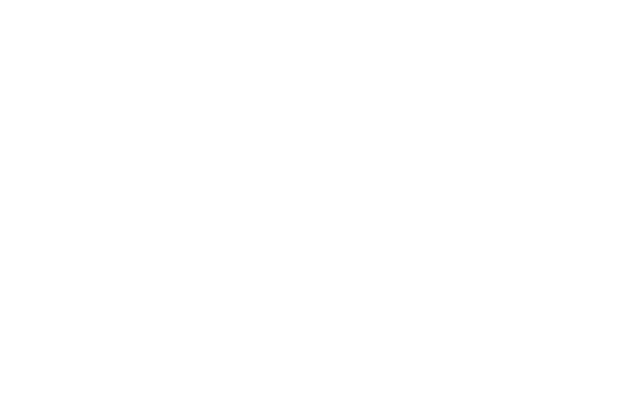
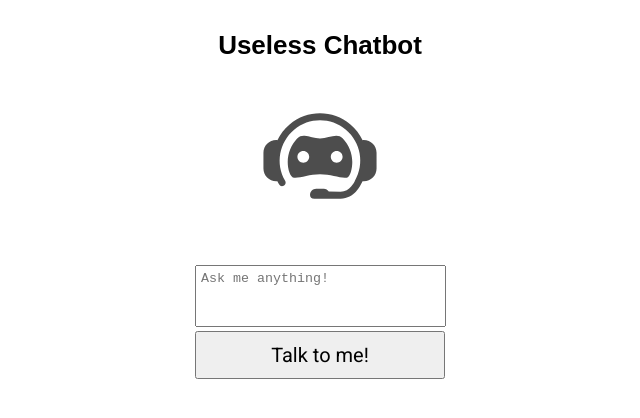
Before and after one commit to mohsensh2142/Useless-Chatbox, a plain HTML site: page index.html in a window 1280 px wide. Shown: the whole page, without its empty margins (320-960 px from the left). Drawn offline with Linux system fonts and the light colour scheme.

Commit message:
Completed the mini project

```diff
--- a/index.css
+++ b/index.css
@@ -0,0 +1,44 @@
+html,
+body {
+    margin: 0;
+    padding: 0;
+    font-family: 'Roboto';
+}
+
+h1 {
+    margin: 10px 0 20px 0;
+    font-family: 'Henny Penny', sans-serif;
+    font-size: 26px;
+}
+
+header,
+main {
+    width: 250px;
+    margin: 0 auto;
+    text-align: center;
+}
+
+header {
+    padding-top: 20px;
+    padding-bottom: 30px;
+}
+
+img {
+    width: 150px;
+}
+
+button {
+    padding: 10px 17px;
+    width: 250px;
+    font-family: 'Roboto';
+    font-size: 20px;
+    cursor: pointer;
+}
+
+textarea {
+    width: 239px;
+    height: 50px;
+    margin: 0px;
+    padding: 5px;
+    resize: none;
+}
--- a/index.html
+++ b/index.html
@@ -1,13 +1,29 @@
 <!DOCTYPE html>
 <html lang="en">
+
 <head>
     <meta charset="UTF-8">
     <meta http-equiv="X-UA-Compatible" content="IE=edge">
     <meta name="viewport" content="width=device-width, initial-scale=1.0">
+    <link rel="preconnect" href="https://fonts.googleapis.com">
+    <link rel="preconnect" href="https://fonts.gstatic.com" crossorigin>
+    <link href="https://fonts.googleapis.com/css2?&family=Roboto:wght@400;700&display=swap" rel="stylesheet">
     <link rel="stylesheet" href="index.css">
     <title>Useless Chatbox</title>
 </head>
+
 <body>
+    <header>
+        <h1>Useless Chatbot</h1>
+        <img src="chatbot.svg">
+    </header>
+    <main>
+        <div class="container">
+            <textarea placeholder="Ask me anything!" id="chat-input"></textarea>
+            <button id="talk-btn">Talk to me!</button>
+        </div>
+    </main>
+    <script src="index.pack.js"></script>
+</body>
 
-</body>
 </html>
```
Also changed, not shown: index.js (+7 -0 lines).
